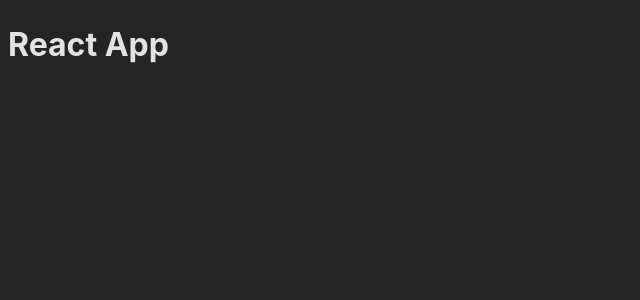
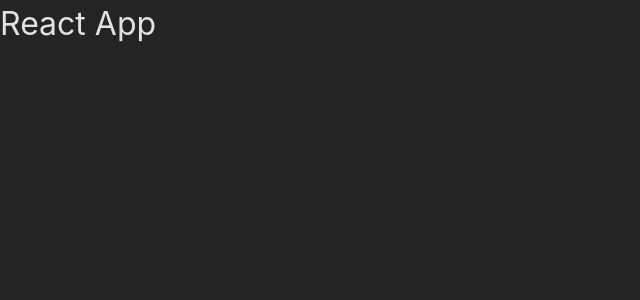
Before and after one commit to emonsalves/visualizador, a React (Vite) app: page / in a window 1280 px wide. Shown: the top 300 px of the page, without its empty margins (0-640 px from the left). Built offline with nearby package versions, Linux system fonts and the light colour scheme.

Commit message:
Update page title in index.html and remove unused CSS file

```diff
--- a/index.html
+++ b/index.html
@@ -2,9 +2,9 @@
 <html lang="en">
   <head>
     <meta charset="UTF-8" />
-    <!-- <link rel="icon" type="image/svg+xml" href="/vite.svg" /> -->
+    <link rel="icon" type="image/svg+xml" href="/vite.svg" />
     <meta name="viewport" content="width=device-width, initial-scale=1.0" />
-    <title>Vite + React</title>
+    <title>Visualizador PDF</title>
   </head>
   <body>
     <div id="root"></div>
--- a/src/App.css
+++ /dev/null
@@ -1,4 +0,0 @@
-#root {
-  margin: 0 auto;
-  box-sizing: border-box;
-}
--- a/src/App.jsx
+++ b/src/App.jsx
@@ -1,5 +1,3 @@
-import './App.css'
-
 function App() {
 
   return (
--- a/src/index.css
+++ b/src/index.css
@@ -1,4 +1,4 @@
-:root {
+* {
   font-family: Inter, system-ui, Avenir, Helvetica, Arial, sans-serif;
   line-height: 1.5;
   font-weight: 400;
@@ -12,6 +12,7 @@
   -webkit-font-smoothing: antialiased;
   -moz-osx-font-smoothing: grayscale;
 
-  margin: 0 auto;
+  margin: 0;
+  padding: 0;
   box-sizing: border-box;
 }
--- a/vite.config.js
+++ b/vite.config.js
@@ -6,6 +6,6 @@
   plugins: [react()],
 
   server: {
-      port: 3000, // Puerto de salida
+    port: 3000, // Puerto de salida
   },
 });
```
